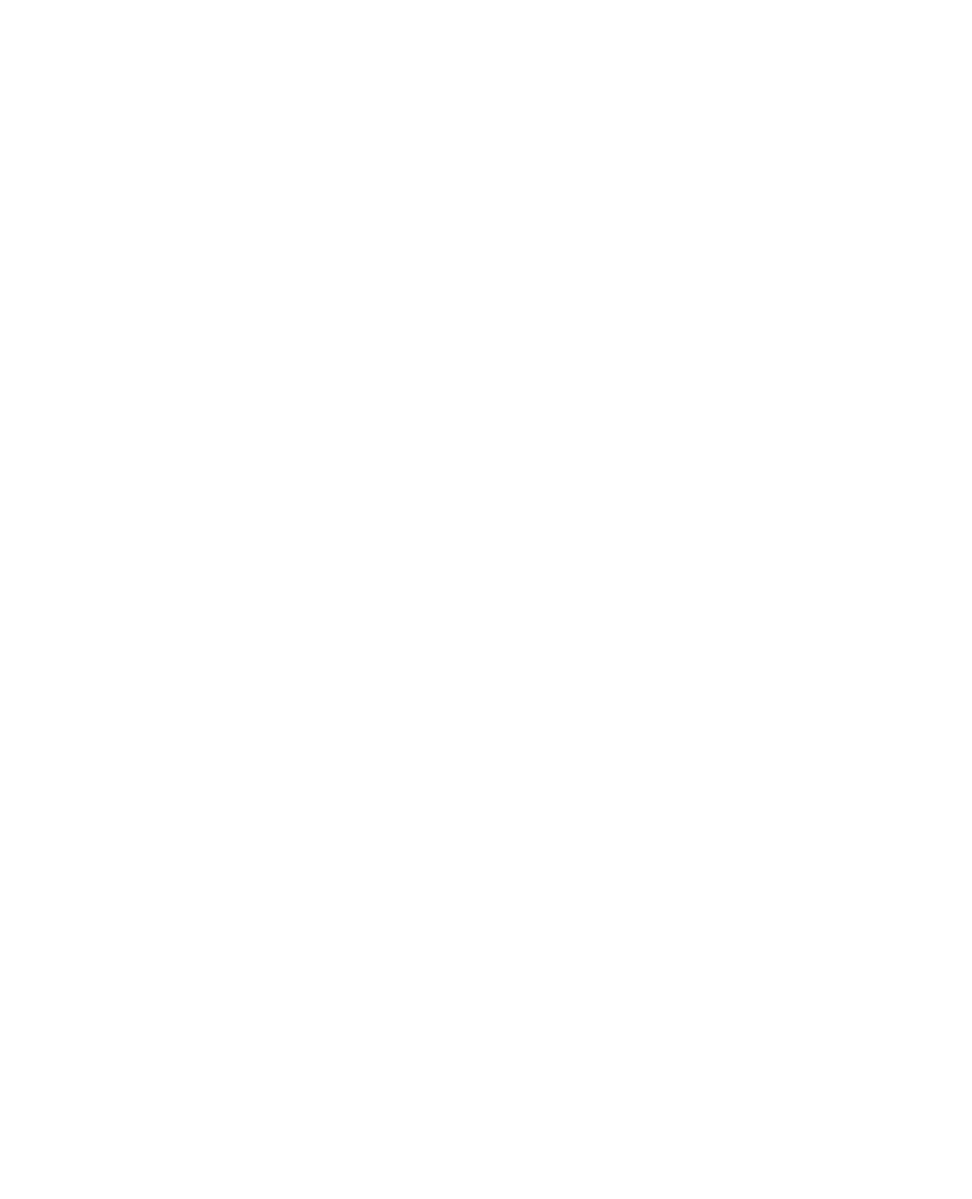
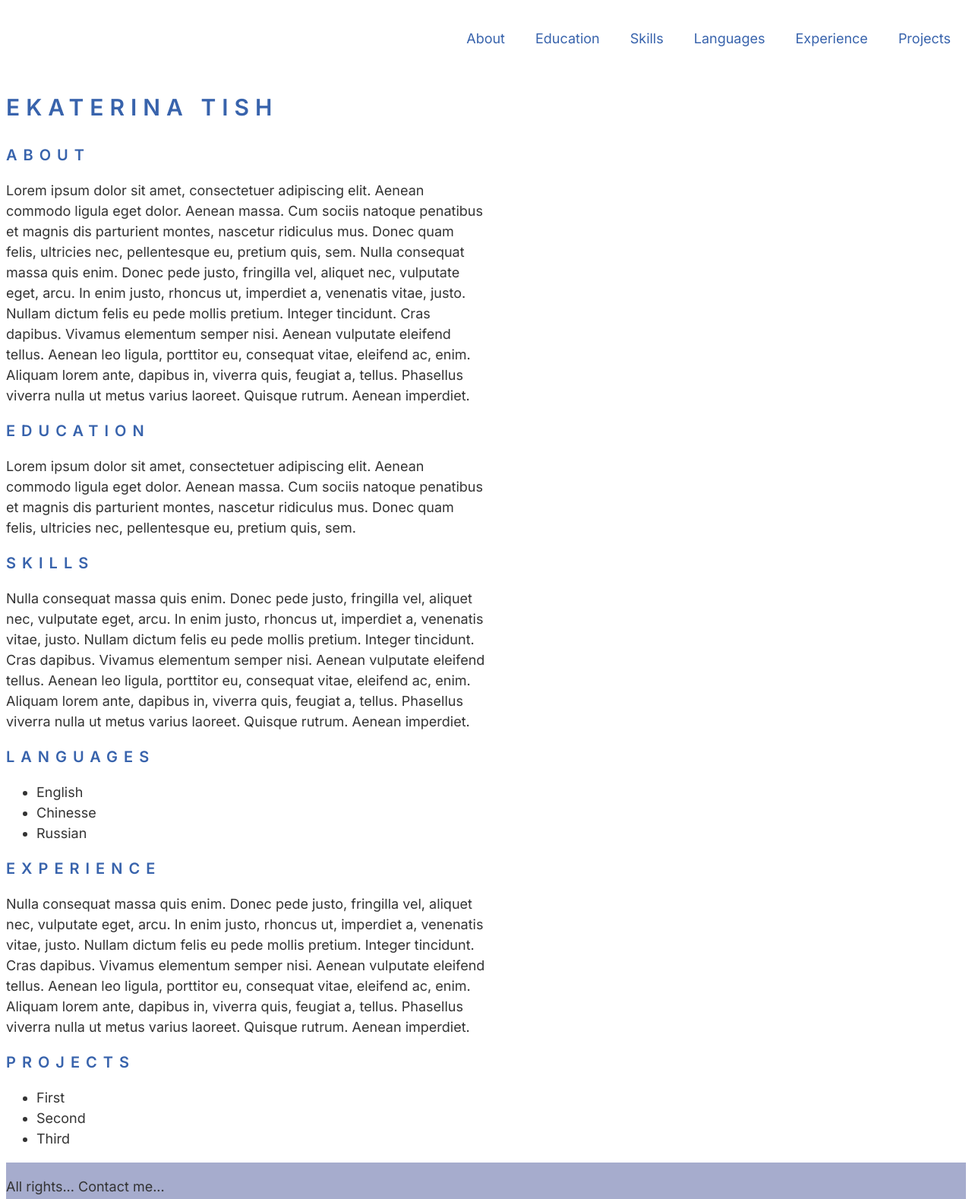
Before and after one commit to catherinetish/rsschool-cv, a plain HTML site: page index.html in a window 1280 px wide. Shown: the top 1578 px of the page at 76% size. Before the commit the page ends 800 px from the top, so only its background shows below. Drawn offline with Linux system fonts and the light colour scheme.

Commit message:
feat: add nav, sections of cv, css styles

```diff
--- a/index.html
+++ b/index.html
@@ -6,7 +6,7 @@
    <meta http-equiv="X-UA-Compatible" content="IE=edge">
    <meta name="viewport" content="width=device-width, initial-scale=1.0">
    <title>CV</title>
-   <link rel="stylesheet" href="style.css">
+   <link rel="stylesheet" href="css/style.css">
    <link rel="shortcut icon" href="favicon.ico" type="image/x-icon">
    <link rel="preconnect" href="https://fonts.googleapis.com">
    <link rel="preconnect" href="https://fonts.gstatic.com" crossorigin>
@@ -16,17 +16,80 @@
 <body>
    <header class="header">
       <div class="container">
-
+         <nav class="nav">
+            <ul class="nav__list">
+               <li class="nav__item"><a href="#about" class="nav__link">About</a></li>
+               <li class="nav__item"><a href="#education" class="nav__link">Education</a></li>
+               <li class="nav__item"><a href="#skills" class="nav__link">Skills</a></li>
+               <li class="nav__item"><a href="#language" class="nav__link">Languages</a></li>
+               <li class="nav__item"><a href="#experience" class="nav__link">Experience</a></li>
+               <li class="nav__item"><a href="#projects" class="nav__link">Projects</a></li>
+            </ul>
+         </nav>
       </div>
    </header>
    <main class="main">
-      <div class="container">
+      <div class="container main-container">
+         <section class="section" id="about">
+            <span class="section-title">
+               <h1>Ekaterina Tish</h1>
+            </span>
+            <h2 class="section-title">About</h2>
+            <p>Lorem ipsum dolor sit amet, consectetuer adipiscing elit. Aenean commodo ligula eget dolor. Aenean massa.
+               Cum sociis natoque penatibus et magnis dis parturient montes, nascetur ridiculus mus. Donec quam felis,
+               ultricies nec, pellentesque eu, pretium quis, sem. Nulla consequat massa quis enim. Donec pede justo,
+               fringilla vel, aliquet nec, vulputate eget, arcu. In enim justo, rhoncus ut, imperdiet a, venenatis
+               vitae, justo. Nullam dictum felis eu pede mollis pretium. Integer tincidunt. Cras dapibus. Vivamus
+               elementum semper nisi. Aenean vulputate eleifend tellus. Aenean leo ligula, porttitor eu, consequat
+               vitae, eleifend ac, enim. Aliquam lorem ante, dapibus in, viverra quis, feugiat a, tellus. Phasellus
+               viverra nulla ut metus varius laoreet. Quisque rutrum. Aenean imperdiet.</p>
+         </section>
+         <section class="section" id="education">
+            <h2 class="section-title">Education</h2>
+            <p>Lorem ipsum dolor sit amet, consectetuer adipiscing elit. Aenean commodo ligula eget dolor. Aenean massa.
+               Cum sociis natoque penatibus et magnis dis parturient montes, nascetur ridiculus mus. Donec quam felis,
+               ultricies nec, pellentesque eu, pretium quis, sem. </p>
+         </section>
+         <section class="section" id="skills">
+            <h2 class="section-title">Skills</h2>
+            <p>Nulla consequat massa quis enim. Donec pede justo, fringilla vel, aliquet nec, vulputate eget, arcu. In
+               enim justo, rhoncus ut, imperdiet a, venenatis vitae, justo. Nullam dictum felis eu pede mollis pretium.
+               Integer tincidunt. Cras dapibus. Vivamus elementum semper nisi. Aenean vulputate eleifend tellus. Aenean
+               leo ligula, porttitor eu, consequat vitae, eleifend ac, enim. Aliquam lorem ante, dapibus in, viverra
+               quis, feugiat a, tellus. Phasellus viverra nulla ut metus varius laoreet. Quisque rutrum. Aenean
+               imperdiet.</p>
+         </section>
+         <section class="section" id="language">
+            <h2 class="section-title">Languages</h2>
+            <ul class="lang__list">
+               <li class="lang__items">English</li>
+               <li class="lang__items">Chinesse</li>
+               <li class="lang__items">Russian</li>
+            </ul>
+         </section>
+         <section class="section" id="experience">
+            <h2 class="section-title">Experience</h2>
+            <p>Nulla consequat massa quis enim. Donec pede justo, fringilla vel, aliquet nec, vulputate eget, arcu. In
+               enim justo, rhoncus ut, imperdiet a, venenatis vitae, justo. Nullam dictum felis eu pede mollis pretium.
+               Integer tincidunt. Cras dapibus. Vivamus elementum semper nisi. Aenean vulputate eleifend tellus. Aenean
+               leo ligula, porttitor eu, consequat vitae, eleifend ac, enim. Aliquam lorem ante, dapibus in, viverra
+               quis, feugiat a, tellus. Phasellus viverra nulla ut metus varius laoreet. Quisque rutrum. Aenean
+               imperdiet.</p>
+         </section>
+         <section class="section" id="projects">
+            <h2 class="section-title">Projects</h2>
+            <ul class="lang__list">
+               <li class="lang__items">First</li>
+               <li class="lang__items">Second</li>
+               <li class="lang__items">Third</li>
+            </ul>
+         </section>
 
       </div>
    </main>
    <footer class="footer">
       <div class="container">
-
+         <p>All rights... Contact me...</p>
       </div>
    </footer>
 </body>
--- /dev/null
+++ b/style.scss
@@ -0,0 +1,74 @@
+* {
+   box-sizing: border-box;
+}
+body{
+   display: flex;
+   flex-direction: column;
+   justify-content: space-between;
+   font-family: 'Inter', sans-serif;
+   //Font
+   font-size: 18px;
+   font-weight: 400;
+   line-height: 1.5;
+   color: #333333;
+}
+.container{
+   max-width: 1440px;
+   margin: 0 auto;
+
+   .main-container{
+      display: flex;
+      flex-wrap: wrap;
+   }
+}
+.section{
+   width: 50%;
+   @media (max-width: 768px) {
+      width: 100%;
+   }
+   .section-title{
+      font-size: 20px;
+      font-weight: 600;
+      text-transform: uppercase;
+      letter-spacing: 8px;
+      color: #3863ac;
+   }
+}
+
+.nav {
+
+   &__list {
+      display: flex;
+      justify-content: flex-end;
+      align-items: center;
+   }
+
+   &__item {
+      padding: auto;
+      color: #3863ac;
+      text-decoration: none;
+      list-style-type: none;
+      transition: color 0.4s;
+      :hover {
+         color: #0c2f87;
+      }
+   }
+
+   &__link {
+      padding: 0 20px;
+      line-height: 50px;
+      transition: .4s;
+      text-decoration: none;
+      color: #3863ac;
+      transition: color 0.5s;
+      :hover{
+         color: #0c2f87;
+      }
+   }
+}
+
+.footer{
+   background-color: rgb(166, 172, 205);
+   padding: 0;
+   margin: 0;
+}
```
Also changed, not shown: css/style.css (added), style.css (deleted).
